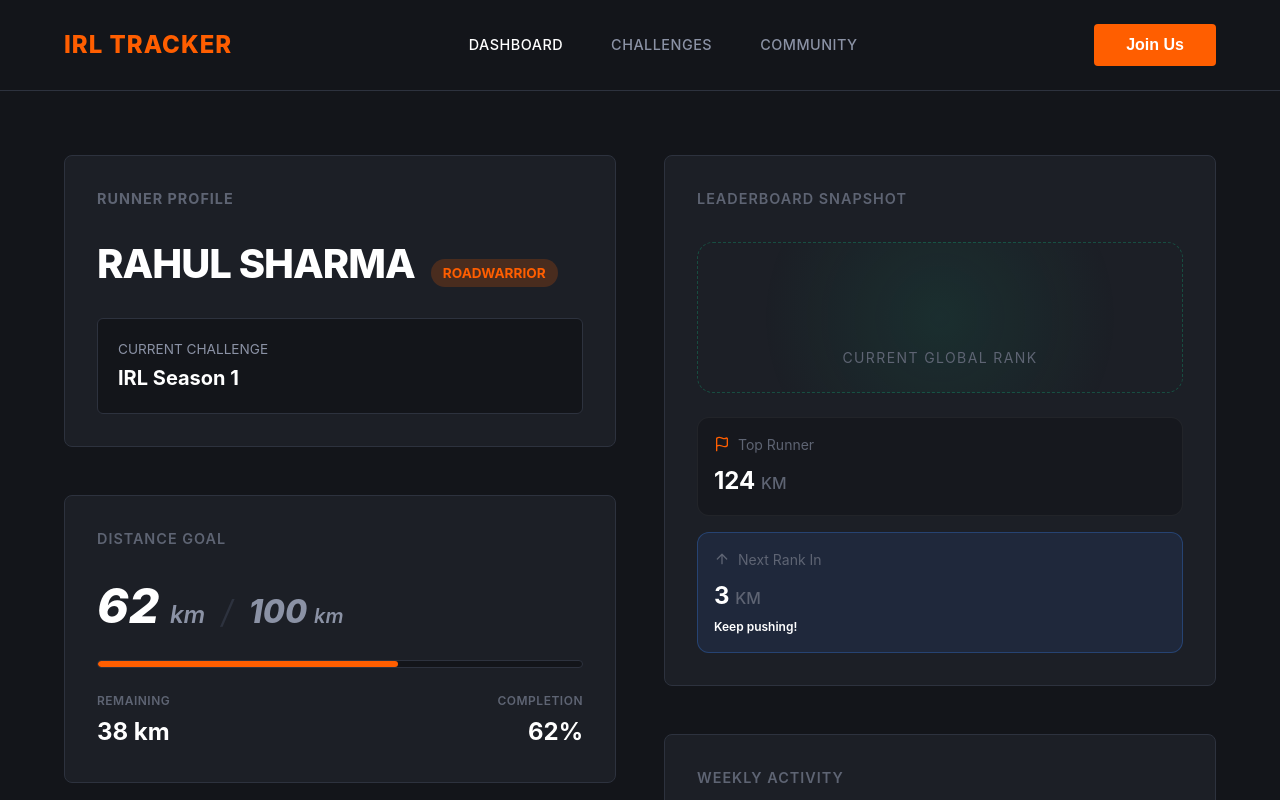
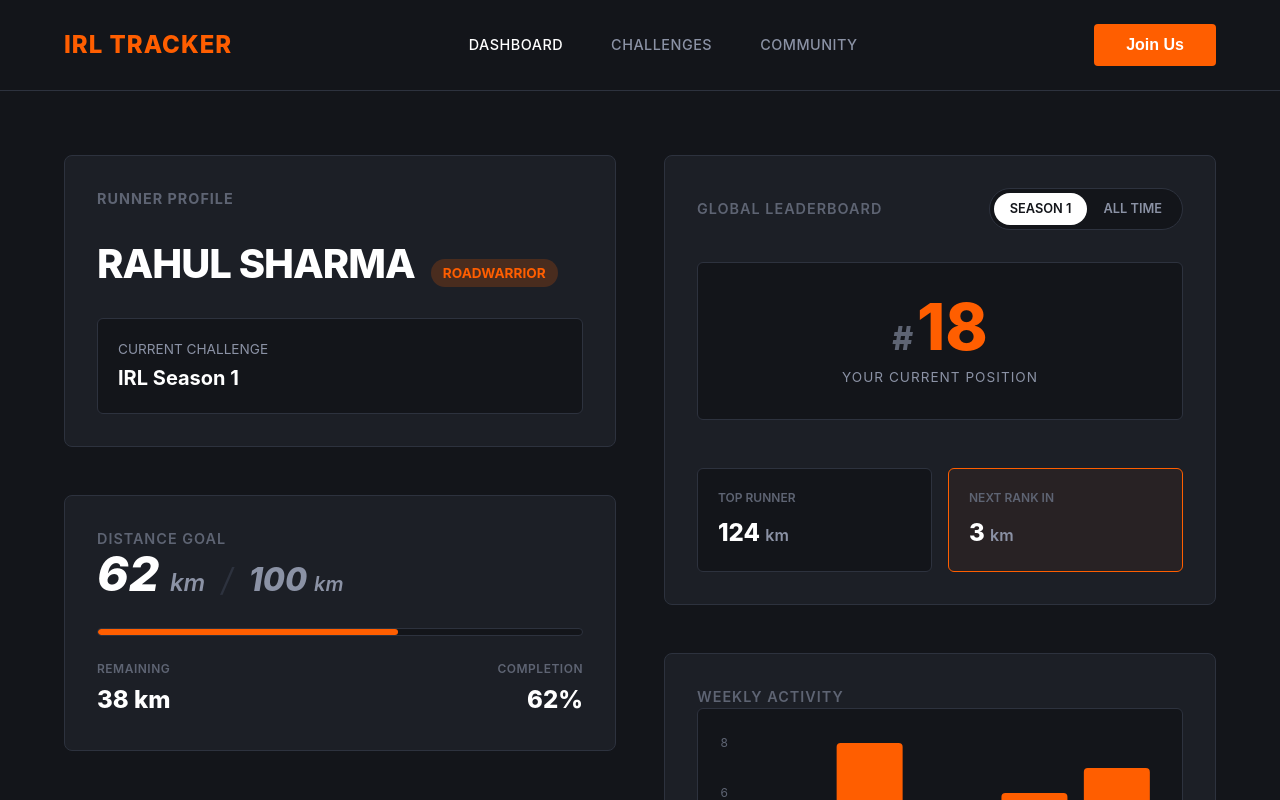
Before and after one commit to CodyBrat/runner, a React (Vite) app: page / in a window 1280 px wide. Shown: the top 800 px of the page. Built offline with nearby package versions, Linux system fonts and the light colour scheme.

Commit message:
feat(LeaderboardSnapshot): simplify leaderboard display structure avoiding AI traits

```diff
--- a/src/components/LeaderboardSnapshot.css
+++ b/src/components/LeaderboardSnapshot.css
@@ -1,94 +1,117 @@
 .leaderboard {
-  display: flex;
-  flex-direction: column;
+  background-color: var(--bg-card);
+  padding: 2rem;
+  border-radius: 8px;
+  border: 1px solid var(--border-subtle);
 }
 
-.rank-display {
+.leaderboard-header {
+  display: flex;
+  justify-content: space-between;
+  align-items: center;
+  margin-bottom: 2rem;
+}
+
+.section-title {
+  font-size: 0.9rem;
+  text-transform: uppercase;
+  letter-spacing: 1px;
+  color: var(--text-muted);
+  font-weight: 600;
+  margin: 0;
+}
+
+.tabs {
+  display: flex;
+  background-color: var(--bg-main);
+  border-radius: 100px;
+  padding: 0.25rem;
+  border: 1px solid var(--border-subtle);
+}
+
+.tab {
+  padding: 0.4rem 1rem;
+  font-size: 0.8rem;
+  font-weight: 600;
+  color: var(--text-secondary);
+  border-radius: 100px;
+  cursor: pointer;
+  text-transform: uppercase;
+}
+
+.tab.active {
+  background-color: var(--text-primary);
+  color: var(--bg-main);
+}
+
+.rank-container {
   display: flex;
   flex-direction: column;
   align-items: center;
-  justify-content: center;
-  padding: 1.5rem 0;
-  margin-bottom: 1.5rem;
-  background: radial-gradient(circle at center, rgba(16, 185, 129, 0.1) 0%, transparent 70%);
-  border-radius: 16px;
-  border: 1px dashed rgba(16, 185, 129, 0.3);
+  margin-bottom: 3rem;
+  padding: 2rem 0;
+  background-color: var(--bg-main);
+  border-radius: 6px;
+  border: 1px solid var(--border-subtle);
 }
 
-.rank-circle {
+.rank-badge {
+  font-size: 4rem;
+  font-weight: 800;
+  color: var(--accent-primary);
+  line-height: 1;
   display: flex;
-  align-items: center;
-  gap: 0.5rem;
-  margin-bottom: 0.5rem;
+  align-items: baseline;
 }
 
-.rank-number {
-  font-size: 3rem;
-  font-weight: 800;
-  background: linear-gradient(to right, var(--text-main), var(--accent-secondary));
-  -webkit-background-clip: text;
-  -webkit-text-fill-color: transparent;
+.rank-hash {
+  font-size: 2rem;
+  color: var(--text-muted);
+  margin-right: 0.25rem;
 }
 
-.rank-text {
-  font-size: 0.875rem;
-  color: var(--text-muted);
+.rank-label {
+  margin-top: 0.5rem;
+  font-size: 0.85rem;
+  color: var(--text-secondary);
   text-transform: uppercase;
-  letter-spacing: 0.1em;
+  letter-spacing: 1px;
 }
 
-.leaderboard-stats {
-  display: flex;
-  flex-direction: column;
+.stats-row {
+  display: grid;
+  grid-template-columns: 1fr 1fr;
   gap: 1rem;
 }
 
-.stat-card {
-  background: rgba(0, 0, 0, 0.2);
-  padding: 1rem;
-  border-radius: 12px;
-  border: 1px solid rgba(255, 255, 255, 0.05);
-  display: flex;
-  flex-direction: column;
+.stat-block {
+  background-color: var(--bg-main);
+  padding: 1.25rem;
+  border-radius: 6px;
+  border: 1px solid var(--border-subtle);
 }
 
-.stat-card.highlight {
-  background: rgba(59, 130, 246, 0.1);
-  border-color: rgba(59, 130, 246, 0.3);
+.stat-block.highlight {
+  border-color: var(--accent-primary);
+  background-color: #ff5e000d;
 }
 
-.stat-header {
-  display: flex;
-  align-items: center;
-  gap: 0.5rem;
+.stat-title {
+  font-size: 0.75rem;
   color: var(--text-muted);
-  font-size: 0.875rem;
+  text-transform: uppercase;
+  font-weight: 600;
   margin-bottom: 0.5rem;
-}
-
-.stat-icon {
-  color: var(--accent-primary);
-}
-
-.highlight .stat-icon {
-  color: var(--accent-secondary);
 }
 
 .stat-value {
   font-size: 1.5rem;
-  font-weight: 700;
-  color: var(--text-main);
+  font-weight: 800;
+  color: var(--text-primary);
 }
 
-.stat-unit {
+.stat-value span {
   font-size: 1rem;
-  font-weight: 500;
-  color: var(--text-muted);
-}
-
-.stat-subtitle {
-  font-size: 0.75rem;
-  color: var(--accent-secondary);
-  margin-top: 0.25rem;
+  color: var(--text-secondary);
   font-weight: 600;
 }
--- a/src/components/LeaderboardSnapshot.jsx
+++ b/src/components/LeaderboardSnapshot.jsx
@@ -1,36 +1,34 @@
 import React from 'react';
 import './LeaderboardSnapshot.css';
-import { Medal, ArrowUp, Flag } from 'lucide-react';
 
 const LeaderboardSnapshot = ({ data }) => {
     return (
         <div className="card leaderboard">
-            <h3 className="section-title">Leaderboard Snapshot</h3>
+            <div className="leaderboard-header">
+                <h3 className="section-title">Global Leaderboard</h3>
 
-            <div className="rank-display">
-                <div className="rank-circle">
-                    <Medal size={32} color="var(--accent-secondary)" />
-                    <span className="rank-number">#{data.rank}</span>
+                <div className="tabs">
+                    <div className="tab active">Season 1</div>
+                    <div className="tab">All Time</div>
                 </div>
-                <div className="rank-text">Current Global Rank</div>
             </div>
 
-            <div className="leaderboard-stats">
-                <div className="stat-card">
-                    <div className="stat-header">
-                        <Flag size={16} className="stat-icon" />
-                        <span>Top Runner</span>
-                    </div>
-                    <div className="stat-value">124 <span className="stat-unit">KM</span></div>
+            <div className="rank-container">
+                <div className="rank-badge">
+                    <span className="rank-hash">#</span>{data.rank}
+                </div>
+                <p className="rank-label">Your Current Position</p>
+            </div>
+
+            <div className="stats-row">
+                <div className="stat-block">
+                    <div className="stat-title">Top Runner</div>
+                    <div className="stat-value">{124} <span>km</span></div>
                 </div>
 
-                <div className="stat-card highlight">
-                    <div className="stat-header">
-                        <ArrowUp size={16} className="stat-icon" />
-                        <span>Next Rank In</span>
-                    </div>
-                    <div className="stat-value">3 <span className="stat-unit">KM</span></div>
-                    <div className="stat-subtitle">Keep pushing!</div>
+                <div className="stat-block highlight">
+                    <div className="stat-title">Next Rank In</div>
+                    <div className="stat-value">{3} <span>km</span></div>
                 </div>
             </div>
         </div>
```
